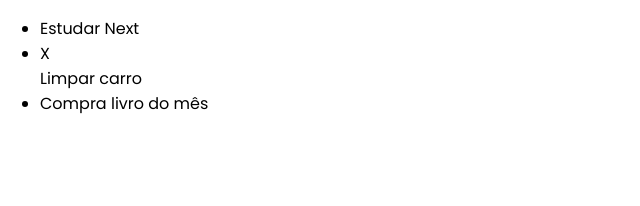
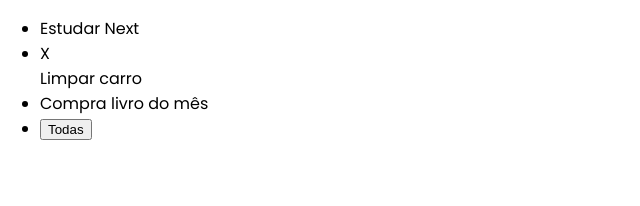
Before and after one commit to Jhonatan-Pereira/next-tarefas, a Next.js app: page / in a window 1280 px wide. Shown: the top 206 px of the page, without its empty margins (0-640 px from the left). Built offline with nearby package versions, Linux system fonts and the light colour scheme.

Commit message:
feat: Criado componente ListaBotao

```diff
--- a/src/components/lista/Lista.tsx
+++ b/src/components/lista/Lista.tsx
@@ -1,4 +1,5 @@
 import ListaTarefas from "../../model/ListaTarefas";
+import ListaBotao from "./ListaBotao";
 import ListaItem from './ListaItem';
 
 interface ListaProps {
@@ -36,6 +37,13 @@ export default function Lista(props: ListaProps) {
         bg-white shadow-lg rounded-lg
       `}>
         {renderizarTarefas()}
+        <li className="p-5">
+          <ListaBotao
+            selecionado={false}
+            onClick={() => {}}>
+            Todas
+          </ListaBotao>
+        </li>
       </ul>
     </div>
   )
--- /dev/null
+++ b/src/components/lista/ListaBotao.tsx
@@ -0,0 +1,22 @@
+interface ListaBotaoProps {
+  selecionado?: boolean;
+  className?: boolean;
+  children: any;
+  onClick: (evento: any) => any
+}
+
+export default function ListaBotao(props: ListaBotaoProps) {
+
+  const borda = props.selecionado ? 'border-b-4 border-purple-400' : ''
+
+  return (
+    <button onClick={props.onClick} className={`
+      text-gray-500 font-semibold
+      hover:text-black focus:outline-none
+      ${borda}
+      ${props.className}
+    `}>
+      {props.children}
+    </button>
+  )
+}
```
